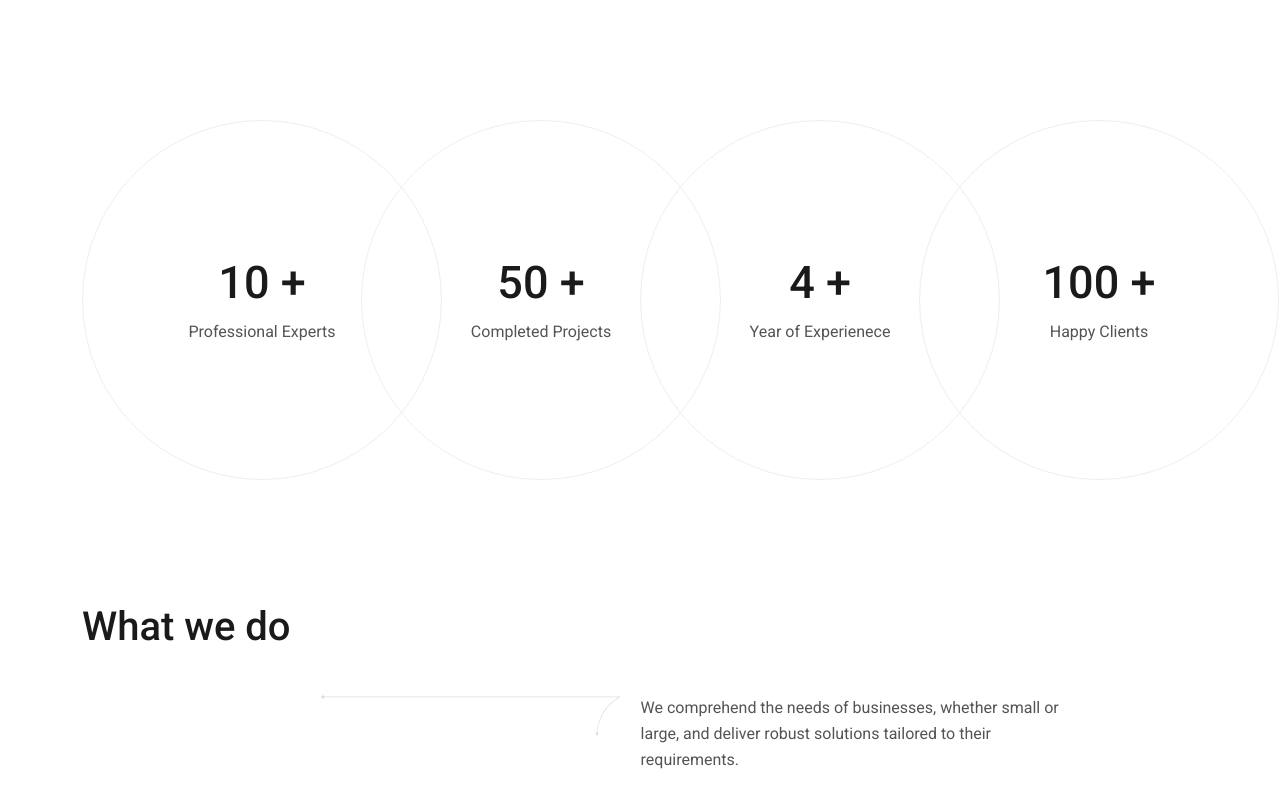
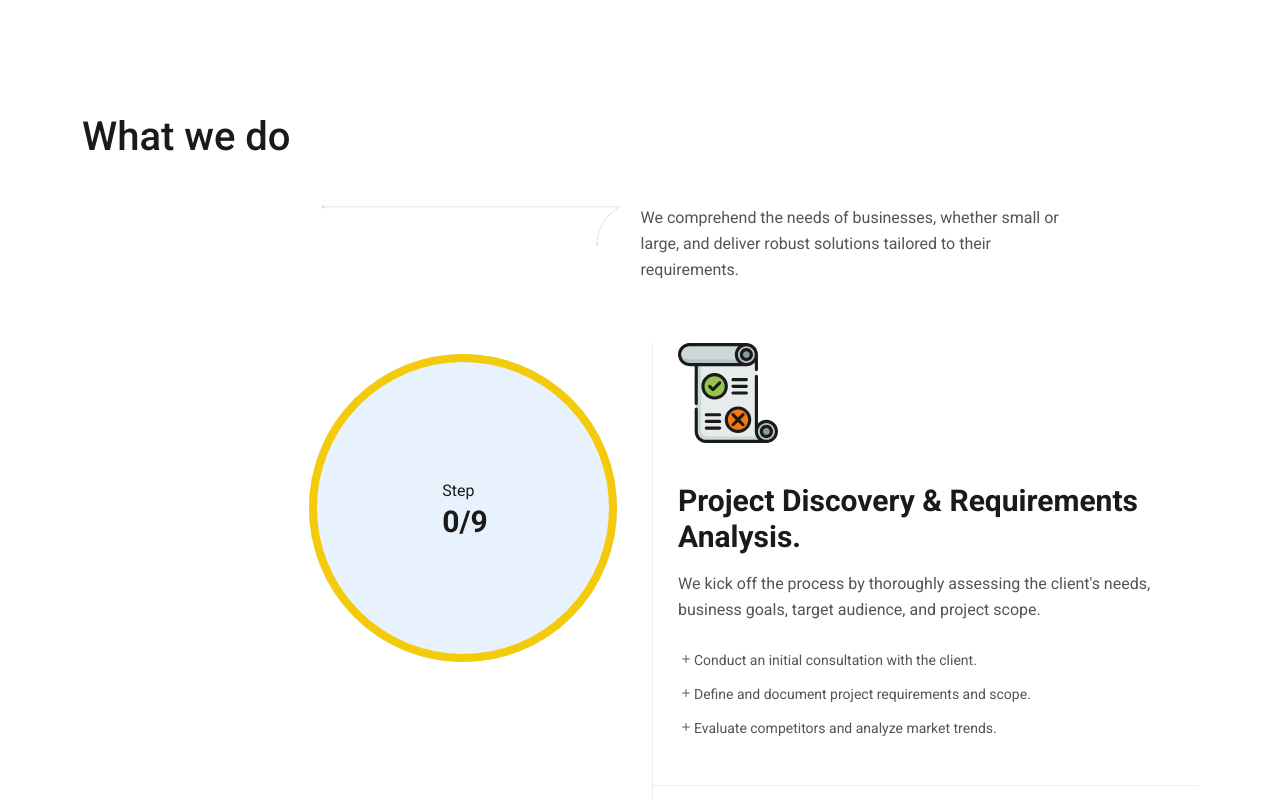
Before and after one commit to apsingh03/AgencySite, a Next.js app: page / in a window 1280 px wide. Shown: the part 3020-3820 px from the top of the page. Built offline with nearby package versions, Linux system fonts and the light colour scheme.

Commit message:
Update page.js removed counterArea component

```diff
--- a/src/app/page.js
+++ b/src/app/page.js
@@ -27,7 +27,7 @@
       <Home2BannerSection />
       <Home2About />
       <Home2ServicesSection />
-      <Home2CounterArea />
+      {/* <Home2CounterArea /> */}
       <Home2ProcessSection />
       {/* <Home2PortfolioSection /> */}
       <Home2TestimonialSection />
```
